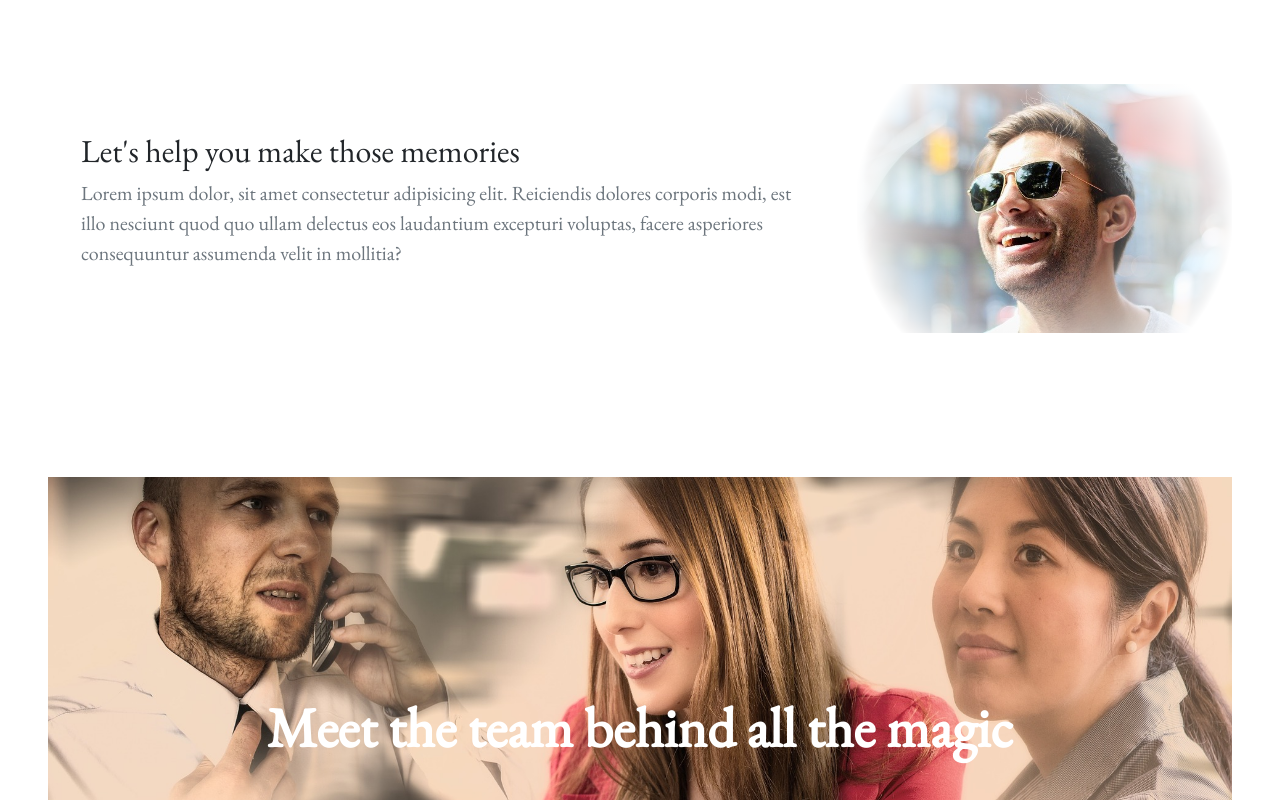
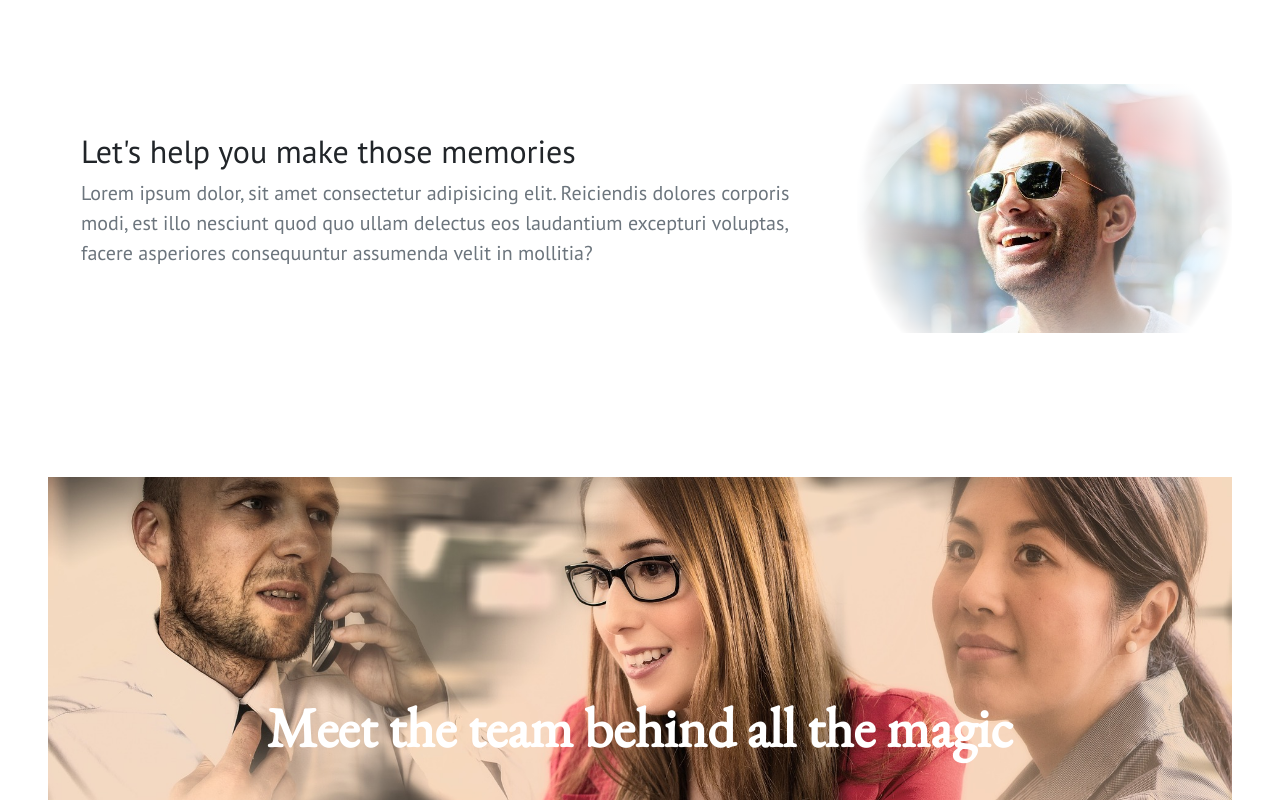
Before and after one commit to Xcose/foodie, a React (Create React App) app: page /#/ in a window 1280 px wide. Shown: the part 860-1660 px from the top of the page. Built offline with nearby package versions, Linux system fonts and the light colour scheme.

Commit message:
font change for paragraph

```diff
--- a/src/App.css
+++ b/src/App.css
@@ -1,8 +1,13 @@
 @import url("https://fonts.googleapis.com/css2?family=Open+Sans&family=Ubuntu&display=swap");
 @import url("https://fonts.googleapis.com/css2?family=EB+Garamond&display=swap");
+@import url("https://fonts.googleapis.com/css2?family=PT+Sans&display=swap");
 
 * {
 	font-family: "EB Garamond", serif;
+}
+
+p {
+	font-family: "PT Sans", sans-serif;
 }
 
 html,
```
